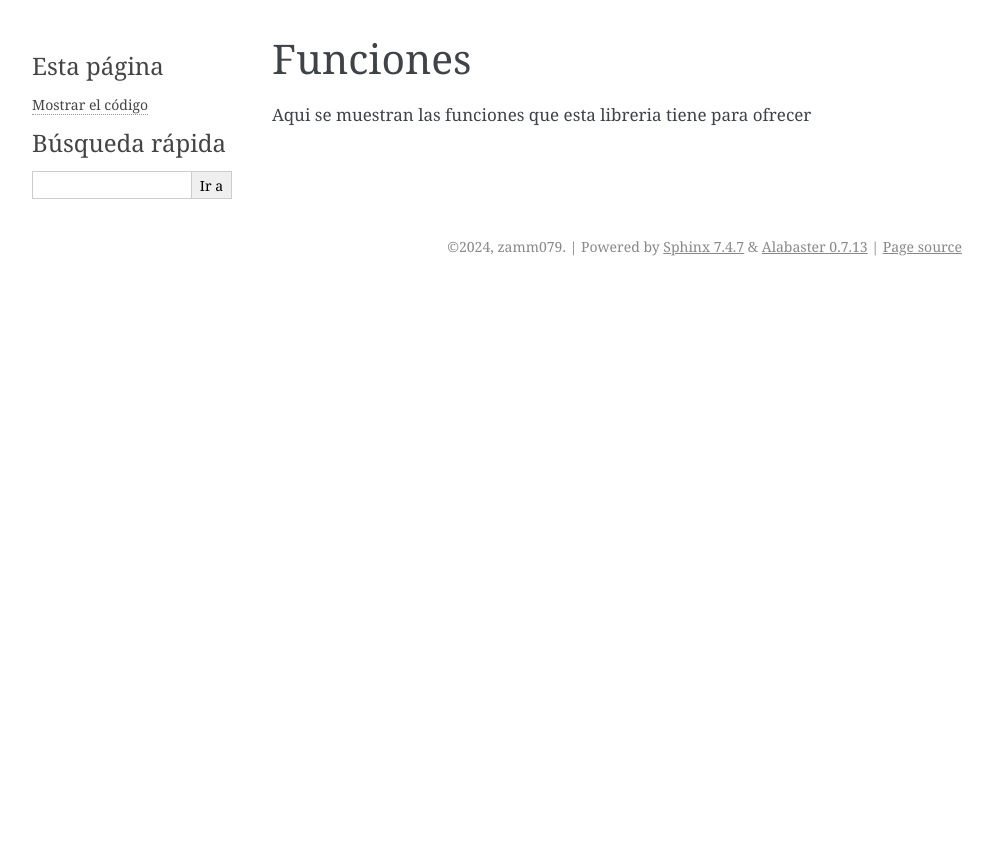
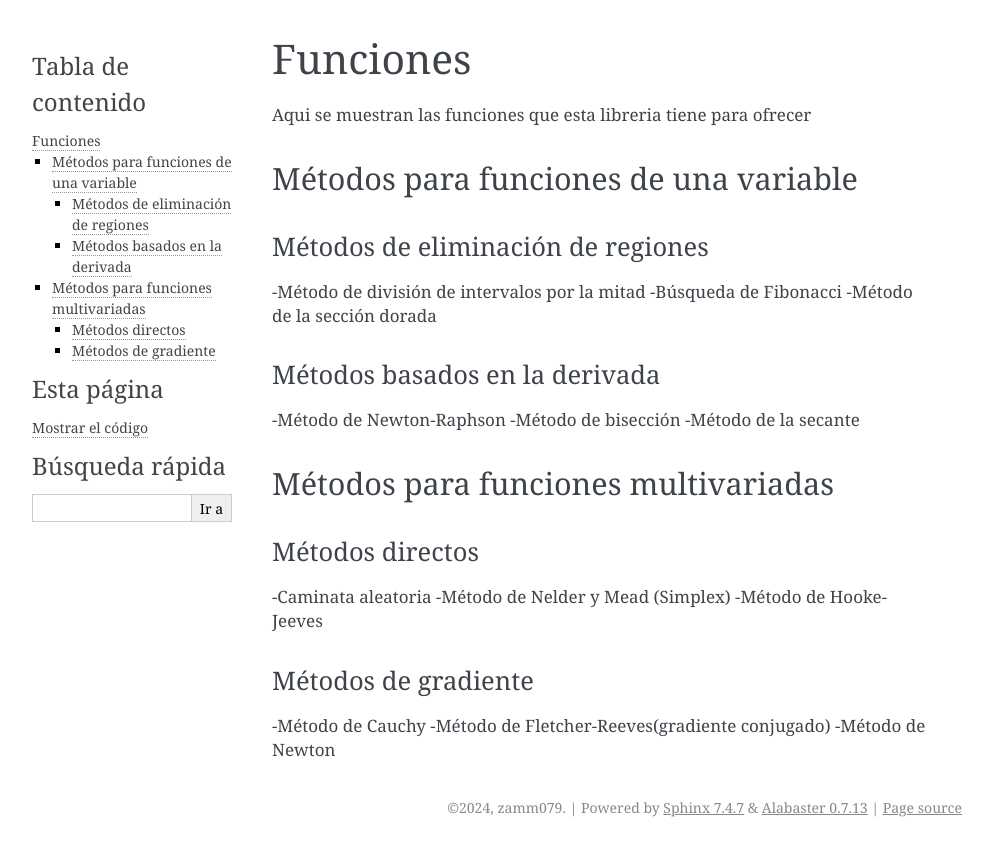
Before and after one commit to zamm079/Documentacion-paquete-optimizacion, a Sphinx documentation site: the page built from docs/source/funciones.rst, in a window 1280 px wide. Shown: the top 856 px of the page, without its empty margins (148-1141 px from the left). Built offline with Sphinx 7.4.7, drawn with Linux system fonts in a browser that asks for light colours.

Commit message:
14
funciones

```diff
--- a/docs/source/funciones.rst
+++ b/docs/source/funciones.rst
@@ -1,5 +1,41 @@
+=========
 Funciones
 =========
 
 Aqui se muestran las funciones que esta libreria tiene
 para ofrecer
+
+
+Métodos para funciones de una variable
+======================================
+
+Métodos de eliminación de regiones
+----------------------------------
+
+-Método de división de intervalos por la mitad
+-Búsqueda de Fibonacci
+-Método de la sección dorada
+
+Métodos basados en la derivada
+------------------------------
+
+-Método de Newton-Raphson
+-Método de bisección
+-Método de la secante
+
+
+Métodos para funciones multivariadas
+====================================
+
+Métodos directos
+----------------
+-Caminata aleatoria
+-Método de Nelder y Mead (Simplex)
+-Método de Hooke-Jeeves
+
+Métodos de gradiente
+--------------------
+
+-Método de Cauchy
+-Método de Fletcher-Reeves(gradiente conjugado)
+-Método de Newton
--- a/docs/source/instalacion.rst
+++ b/docs/source/instalacion.rst
@@ -1,4 +1,5 @@
-instalacion
+===========
+Instalacion
 ===========
 
 Para poder usar esta libreria es necsario primero instalarla, usa pip
```
